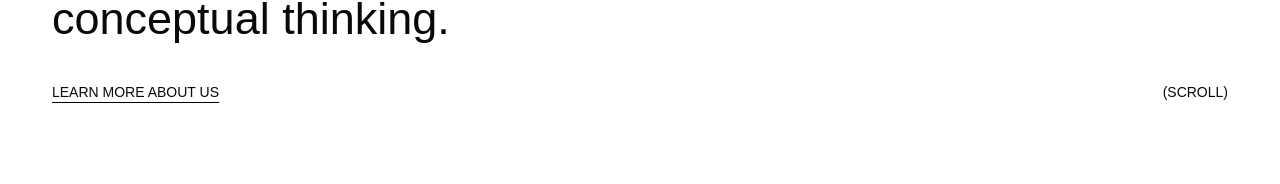
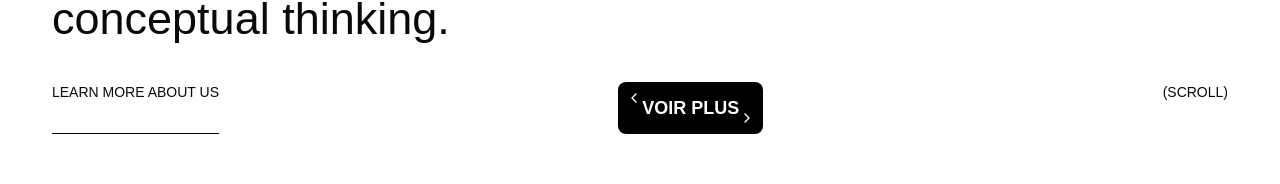
Before and after one commit to yashkamdar-YK/Agency-Website-2.0, a Next.js app: page / in a window 1280 px wide. Shown: the part 486-670 px from the top of the page. Built offline with nearby package versions, Linux system fonts and the light colour scheme; a web font is replaced by a local one.

Commit message:
Add AnimeButton component to HeroSection for enhanced interactivity

```diff
--- a/src/app/Home/sections/HeroSection.jsx
+++ b/src/app/Home/sections/HeroSection.jsx
@@ -1,4 +1,5 @@
 "use client";
+import AnimeButton from "@/components/AnimeButton";
 import { Button } from "@/components/ui/button";
 import React from "react";
 
@@ -33,6 +34,7 @@ const HeroSection = () => {
         </div>
         <div className="flex justify-between pb-8 lg:pb-32">
           <a className="uppercase text-sm border-b-black border-b-[1px] font-medium" href="/about">Learn more about us</a>
+          <AnimeButton />
           <p className="hidden lg:block text-sm font-medium">(SCROLL)</p>
         </div>
       </div>
--- /dev/null
+++ b/src/components/AnimeButton.jsx
@@ -0,0 +1,44 @@
+import { ChevronLeft, ChevronRight } from "lucide-react";
+import React from "react";
+import { motion } from "framer-motion";
+
+const iconTransition = { duration: 0.1, type: "spring", stiffness: 200 };
+
+const AnimeButton = () => {
+  return (
+    <motion.button
+      className="bg-black text-white px-6 py-3 relative overflow-hidden cursor-pointer group rounded-md"
+      whileHover="hover"
+      initial="rest"
+      animate="rest"
+    >
+      <motion.span
+        className="font-bold text-lg relative z-10"
+      >
+        VOIR PLUS
+      </motion.span>
+      <motion.div
+        className="absolute left-2 z-0"
+        variants={{
+          rest: { top: 8, bottom: 'auto' },
+          hover: { top: 'auto', bottom: 8 },
+        }}
+        transition={iconTransition}
+      >
+        <ChevronLeft size={16} />
+      </motion.div>
+      <motion.div
+        className="absolute right-2 z-0"
+        variants={{
+          rest: { top: 'auto', bottom: 8 },
+          hover: { top: 8, bottom: 'auto' },
+        }}
+        transition={iconTransition}
+      >
+        <ChevronRight size={16} />
+      </motion.div>
+    </motion.button>
+  );
+};
+
+export default AnimeButton;
```
